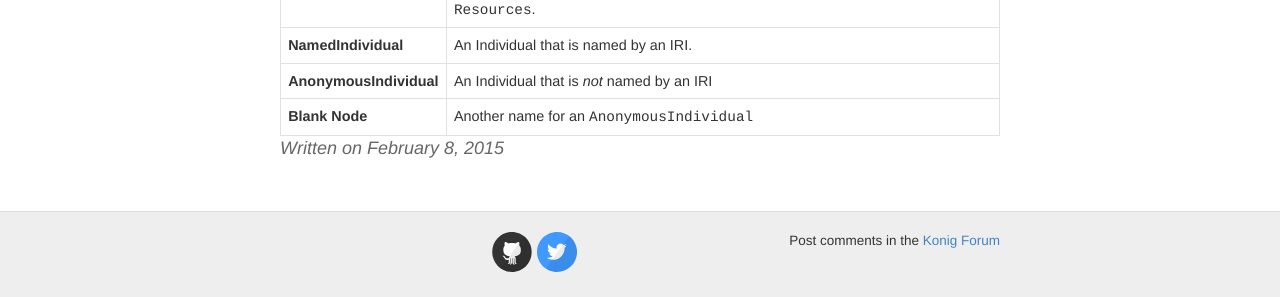
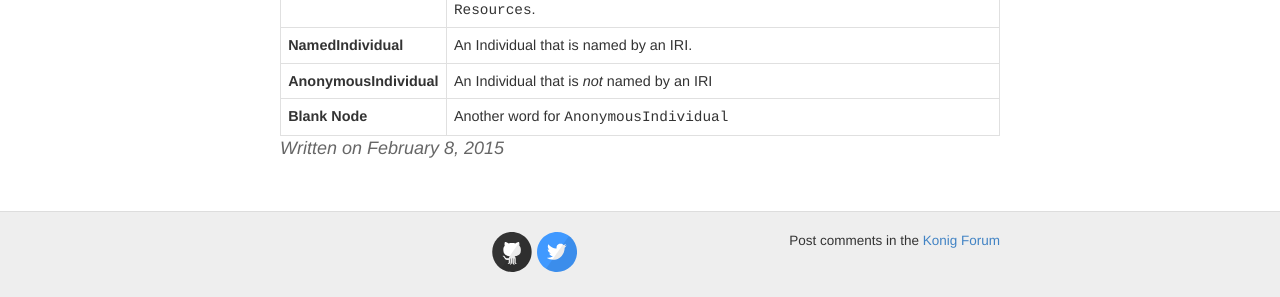
Before and after one commit to konigio/konigio.github.io, a Jekyll site: the page built from _posts/2015-02-08-RDF-in-a-nutshell.md, in a window 1280 px wide. Shown: the part 1844-2141 px from the top of the page. Built offline with Jekyll 4.4.1, drawn with Linux system fonts in a browser that asks for light colours.

Commit message:
Update to RDF in a nutshell

```diff
--- a/_posts/2015-02-08-RDF-in-a-nutshell.md
+++ b/_posts/2015-02-08-RDF-in-a-nutshell.md
@@ -63,4 +63,4 @@ To summarize, we have the following glossary...
 | **Resource**            | Any node within a `Graph`.  `Individuals` and `Literals` are special kinds of `Resources`.                                                                     |
 | **NamedIndividual**     | An Individual that is named by an IRI.                                                                                                                                     |
 | **AnonymousIndividual** | An Individual that is *not* named by an IRI                                                                                                                                |
-| **Blank Node**          | Another name for an `AnonymousIndividual`                                                                                                                            |
+| **Blank Node**          | Another word for `AnonymousIndividual`                                                                                                                            |
```
